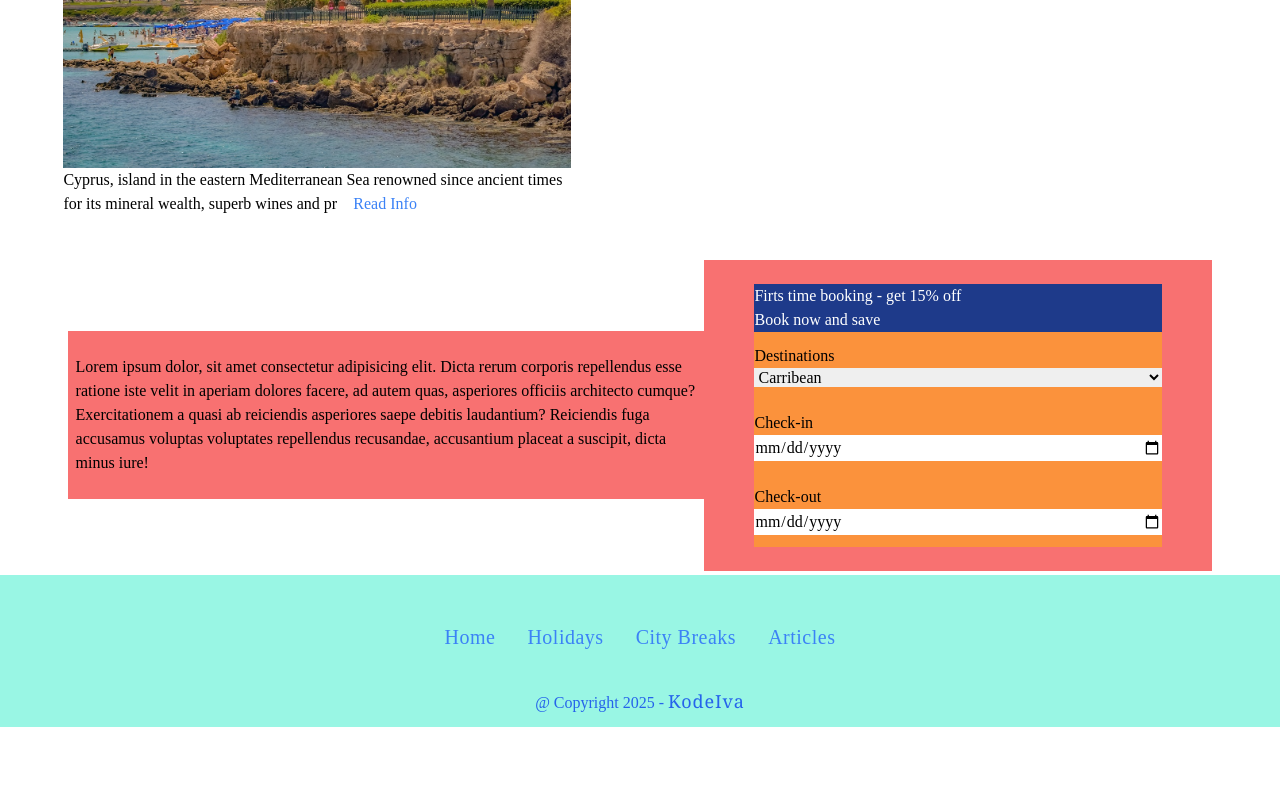
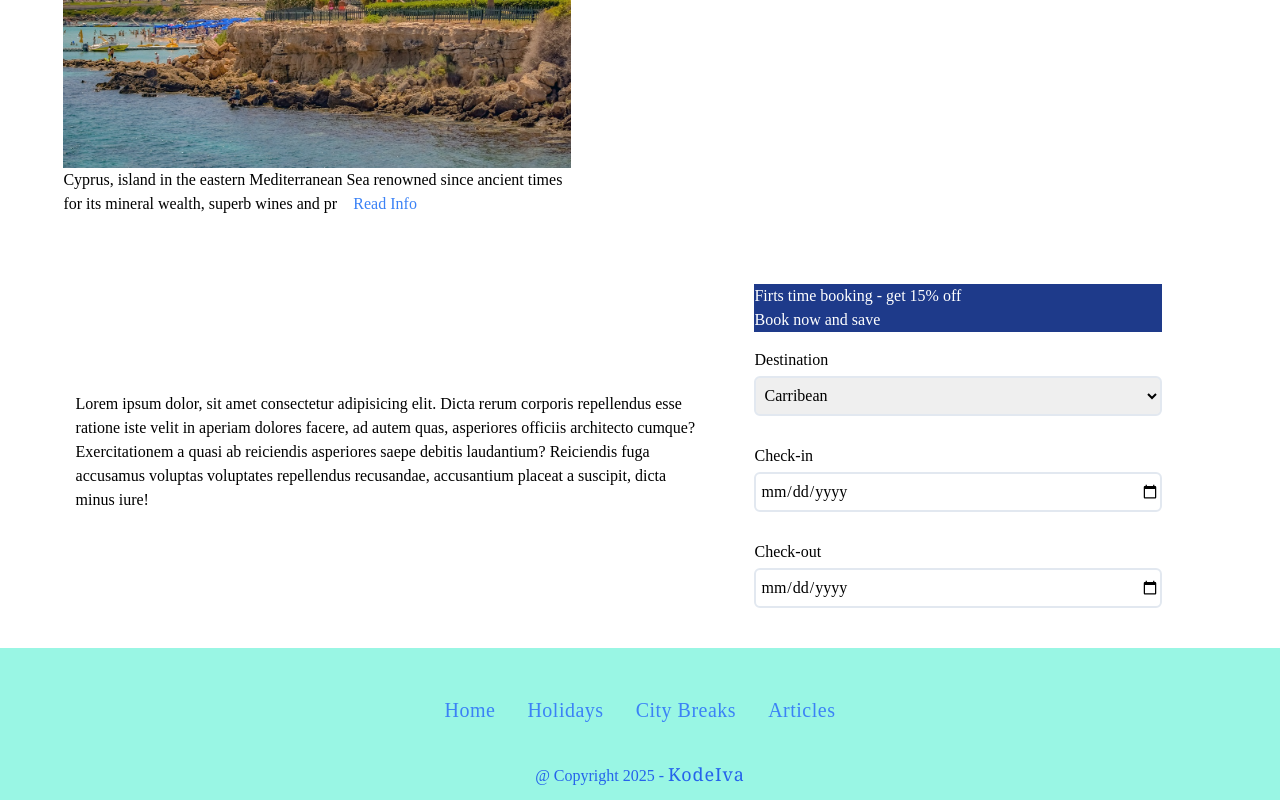
Before and after one commit to KodeIva/adventurous, a React (Create React App) app: page /holidays in a window 1280 px wide. Shown: the part 1284-2084 px from the top of the page. Before the commit the page ends 2011 px from the top, so only its background shows below. Built offline with nearby package versions, Linux system fonts and the light colour scheme.

Commit message:
label and inputs styled

```diff
--- a/src/components/Search.jsx
+++ b/src/components/Search.jsx
@@ -3,18 +3,18 @@ import React from 'react'
 const Search = () => {
   return (
    <section className='flex flex-col justify-center items-center md:flex-row w-full h-auto p-1'>
-    <div className='bg-red-400 w-[80%] md:w-[60%] lg:w-[50%] px-2 py-6'>
+    <div className='w-[80%] md:w-[60%] lg:w-[50%] px-2 py-6'>
       Lorem ipsum dolor, sit amet consectetur adipisicing elit. Dicta rerum corporis repellendus esse ratione iste velit in aperiam dolores facere, ad autem quas, asperiores officiis architecto cumque? Exercitationem a quasi ab reiciendis asperiores saepe debitis laudantium? Reiciendis fuga accusamus voluptas voluptates repellendus recusandae, accusantium placeat a suscipit, dicta minus iure!
     </div>
-    <div className='bg-red-400  flex flex-col justify-center items-center w-[80%] md:w-[40%] lg:w[30%] py-6'>
+    <div className='flex flex-col justify-center items-center w-[80%] md:w-[40%] lg:w[30%] py-6'>
         <div className='w-[80%] bg-blue-900 text-white'>
              <h2>Firts time booking - get 15% off</h2>
              <button>Book now and save</button>
         </div>
-        <form className='bg-orange-400 flex flex-col justify-center items-center w-[80%]'>
+        <form className='flex flex-col justify-center items-center w-[80%]'>
             <div className='w-full py-3 flex flex-col'>
-                <label htmlFor="">Destinations</label>
-                <select>
+                <label className='py-1'>Destination</label>
+                <select className='h-10 border-2 rounded-md border-slate-200 pl-1'>
                     <option>Carribean</option>
                     <option>Tahiti</option>
                     <option>Maldives</option>
@@ -23,12 +23,12 @@ const Search = () => {
                 </select>
             </div>
             <div className='w-full py-3 flex flex-col'>
-                <label htmlFor="">Check-in</label>
-                <input type="date" />
+                <label className='py-1'>Check-in</label>
+                <input className='h-10 border-2 rounded-md border-slate-200 pl-1' type="date" />
             </div>
             <div className='w-full py-3 flex flex-col'>
-                <label htmlFor="">Check-out</label>
-                <input type="date" />
+                <label className='py-1'>Check-out</label>
+                <input className='h-10 border-2 rounded-md border-slate-200 pl-1' type="date" />
             </div>
         </form>
 
```
